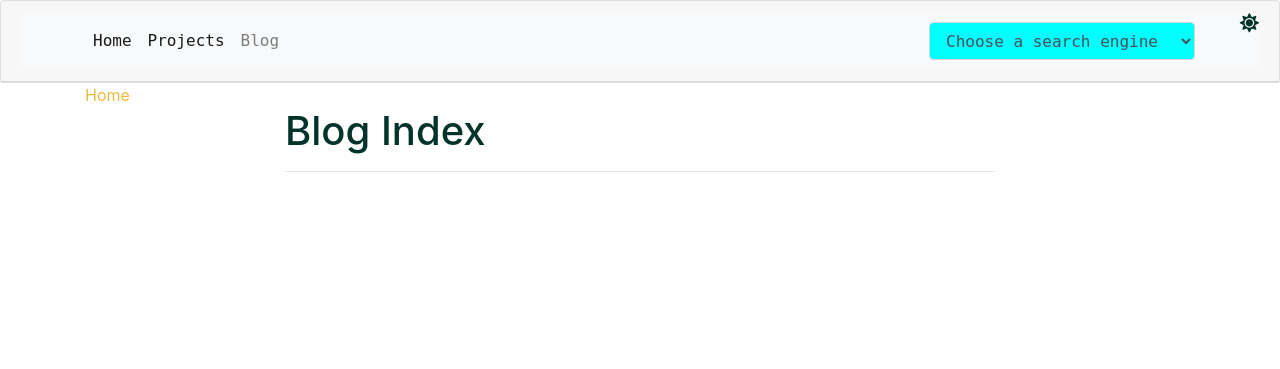
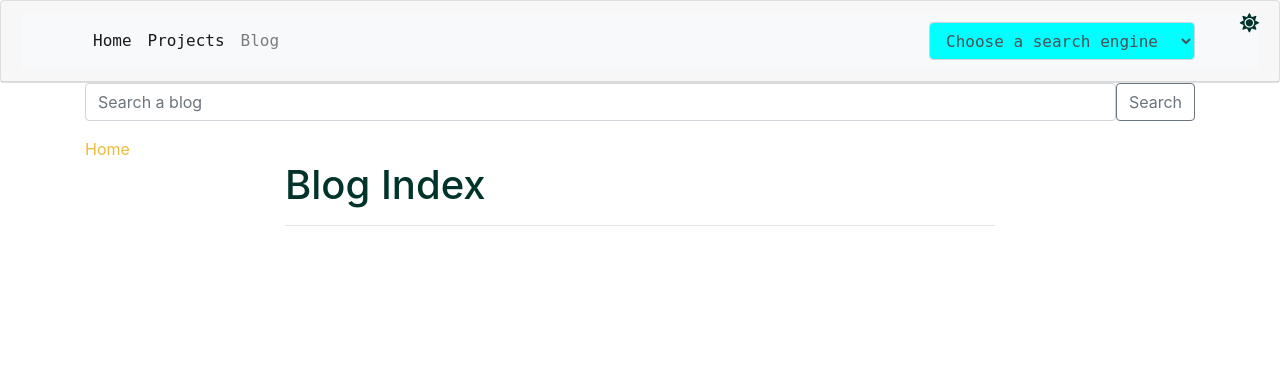
Before and after one commit to Steven1123581321/website, a Django app: page /blog/ in a window 1280 px wide. Shown: the top 369 px of the page. Run offline with Django 3.2, Linux system fonts and the light colour scheme; data that the repository does not hold is empty; some libraries are stand-ins or nearby versions.

Commit message:
added a search blog function

```diff
--- a/blog/models.py
+++ b/blog/models.py
@@ -12,6 +12,9 @@ class Post(models.Model):
     last_modified = models.DateTimeField(auto_now=True)
     categories = models.ManyToManyField("Category", related_name="posts")
 
+    def __str__(self):
+        return self.title
+
 
 class Comment(models.Model):
     author = models.CharField(max_length=60)
--- a/blog/templates/blog_index.html
+++ b/blog/templates/blog_index.html
@@ -1,6 +1,11 @@
 {% extends "base.html" %}
 {% block page_content %}
 <link rel="stylesheet" href="/static/css/wrappers_blog.css">
+<form class="d-flex" method=POST action="{% url "blog_search" %}">
+    {% csrf_token %}
+    <input class="form-control me-2" type="search" placeholder="Search a blog" aria-label="Search" name="searched_blog">
+    <button class="btn btn-outline-secondary" type="submit">Search </button>
+</form>
 <div class="go-home">
     <a href="http://127.0.0.1:8000/" style="color:#e9bc3f" >Home</a>
 </div>
--- a/blog/urls.py
+++ b/blog/urls.py
@@ -5,4 +5,5 @@ urlpatterns = [
     path("", views.blog_index, name="blog_index"),
     path("<int:pk>/", views.blog_detail, name="blog_detail"),
     path("<category>/", views.blog_category, name="blog_category"),
+    path("search_blogs", views.search_blogs, name="blog_search"),
 ]
--- a/blog/views.py
+++ b/blog/views.py
@@ -38,3 +38,14 @@ def blog_detail(request, pk):
         "form": form,
     }
     return render(request, "blog_detail.html", context)
+
+
+def search_blogs(request):
+    if request.method == "POST":
+        searched_blog = request.POST["searched_blog"]
+        blogs = Post.objects.filter(title__contains=searched_blog)
+        context = {"searched_blog": searched_blog, "blogs": blogs}
+        return render(request, "search_blogs.html", context)
+    else:
+        context = {}
+        return render(request, "search_blogs.html", context)
```
Also changed, not shown: blog/templates/search_blogs.html (added, +15 -0 lines).
